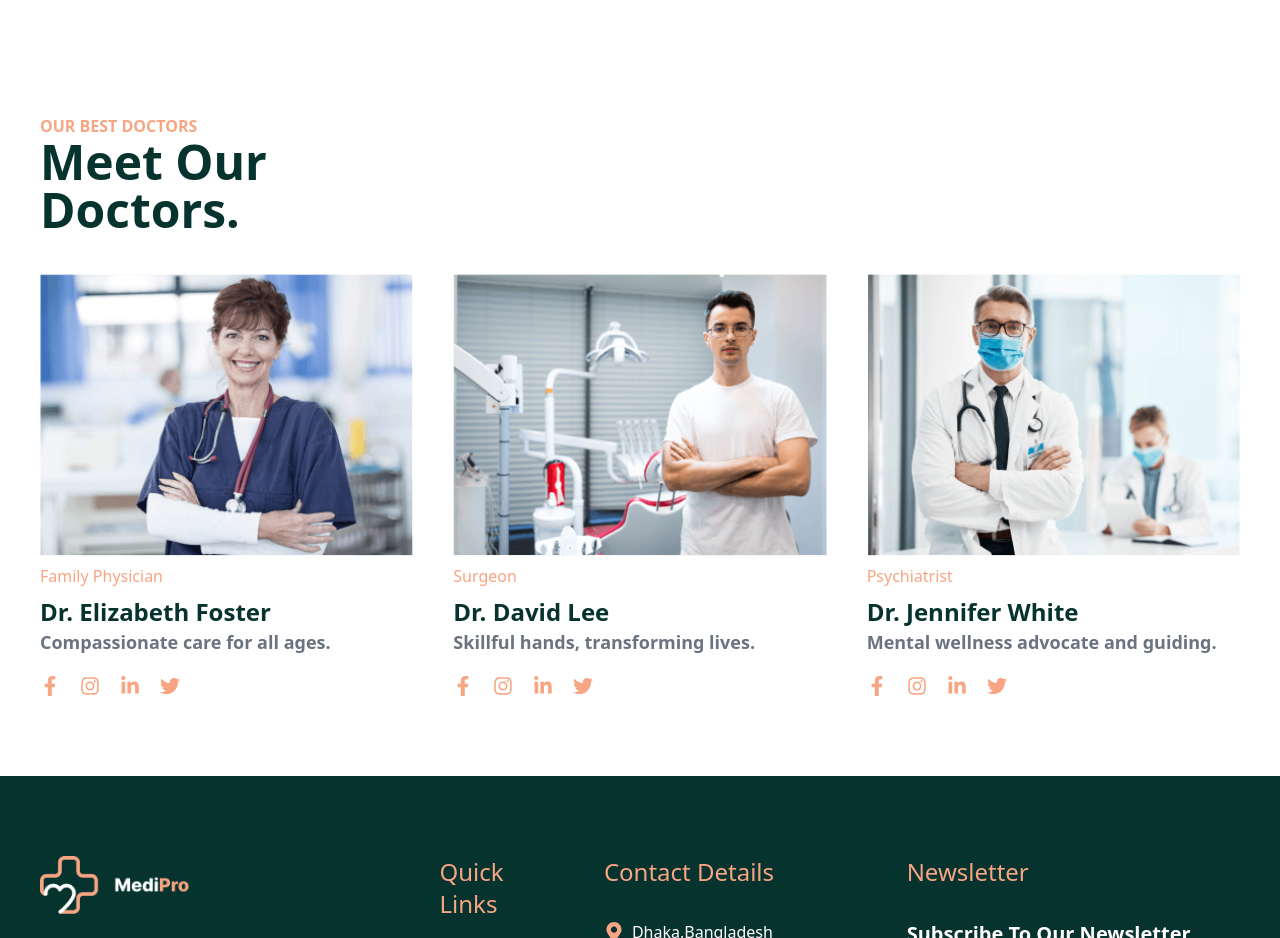
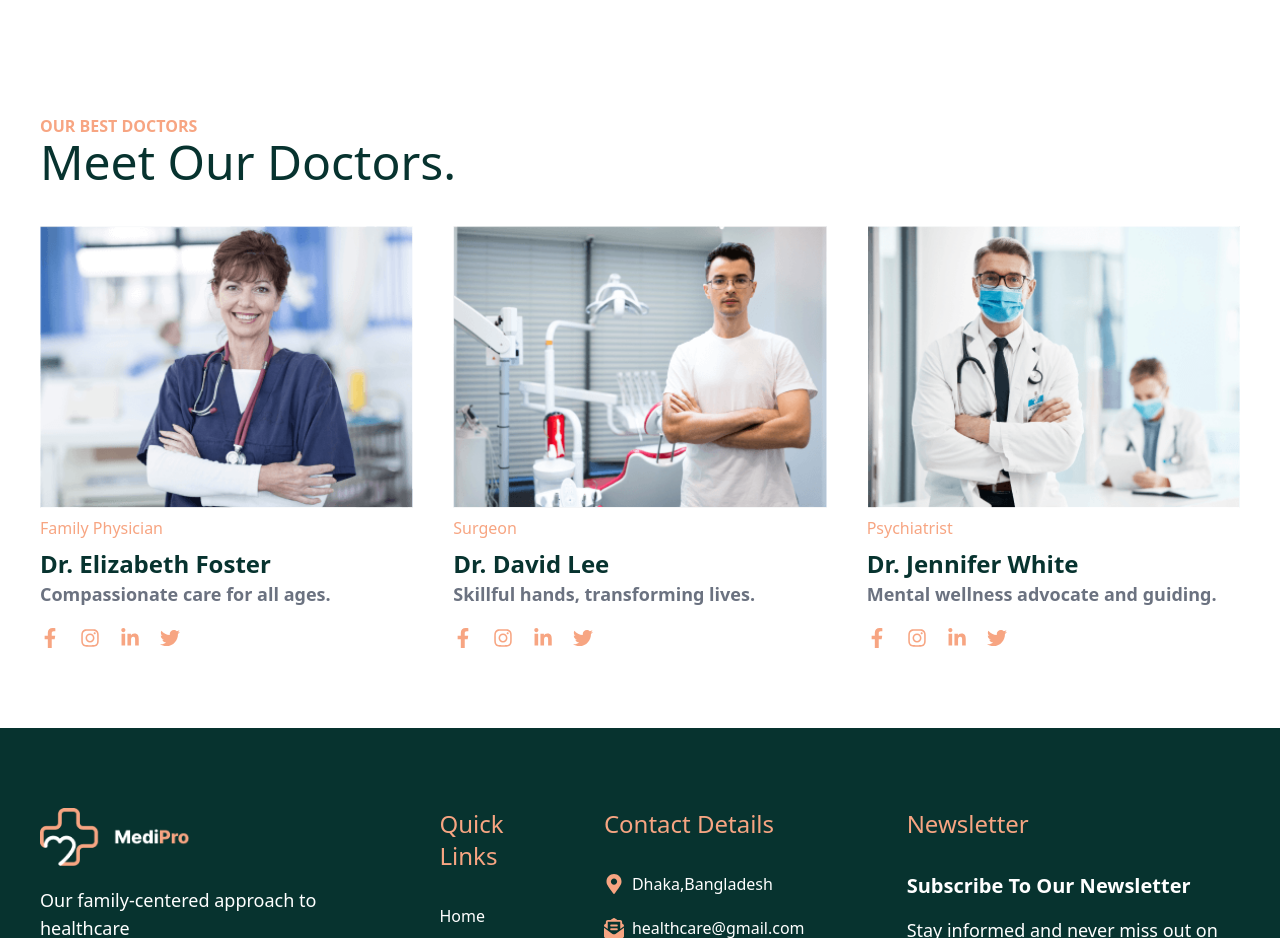
Before and after one commit to OliUllah1/medi-pro, a Next.js app: page /appointment in a window 1280 px wide. Shown: the part 960-1898 px from the top of the page. Built offline with nearby package versions, Linux system fonts and the light colour scheme.

Commit message:
about router page done

```diff
--- a/components/Appointments/Doctors.jsx
+++ b/components/Appointments/Doctors.jsx
@@ -5,7 +5,7 @@ const Doctors = () => {
     return (
         <div className="px-2 lg:px-10 py-20">
             <h5 className="text-[#f7a582] font-semibold">OUR BEST DOCTORS</h5>
-            <h1 className="text-[#07332f] text-5xl font-semibold mb-10">Meet Our <br className="hidden lg:block" /> Doctors.</h1>
+            <h1 className="text-[#07332f] text-5xl mb-10">Meet Our Doctors.</h1>
             <div className="grid grid-cols-1 lg:grid-cols-3 gap-10">
                 <div className="">
                 <Image className='' src="/doctors-team1.png" alt="hero-bg" width="400" height="300" />
--- a/src/app/about/page.js
+++ b/src/app/about/page.js
@@ -4,6 +4,10 @@ import AboutUs from '../../../components/About/AboutUs';
 import AboutQuality from '../../../components/About/AboutQuality';
 import AboutServices from '../../../components/About/AboutServices';
 import FamilyServices from '../../../components/About/FamilyServices';
+import Appointments from '../../../components/Appointments';
+import Doctors from '../../../components/Appointments/Doctors';
+import Testimonial from '../../../components/Testimonial';
+import Blog from '../../../components/Blog';
 
 
 const AboutPage = () => {
@@ -14,6 +18,10 @@ const AboutPage = () => {
             <AboutQuality></AboutQuality>
             <AboutServices></AboutServices>
             <FamilyServices></FamilyServices>
+            <Appointments></Appointments>
+            <Doctors></Doctors>
+            <Testimonial></Testimonial>
+            <Blog></Blog>
         </div>
     );
 };
```
